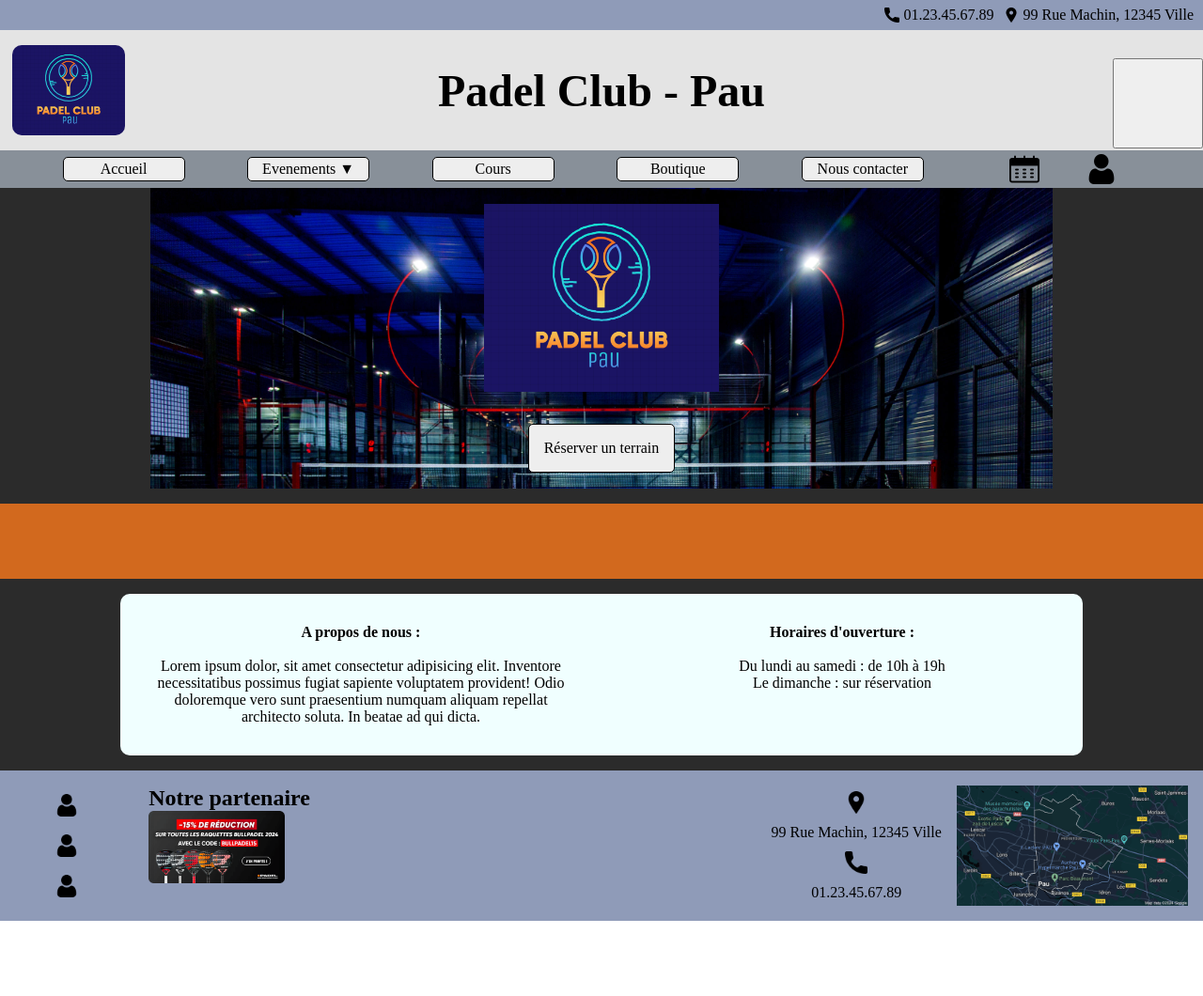
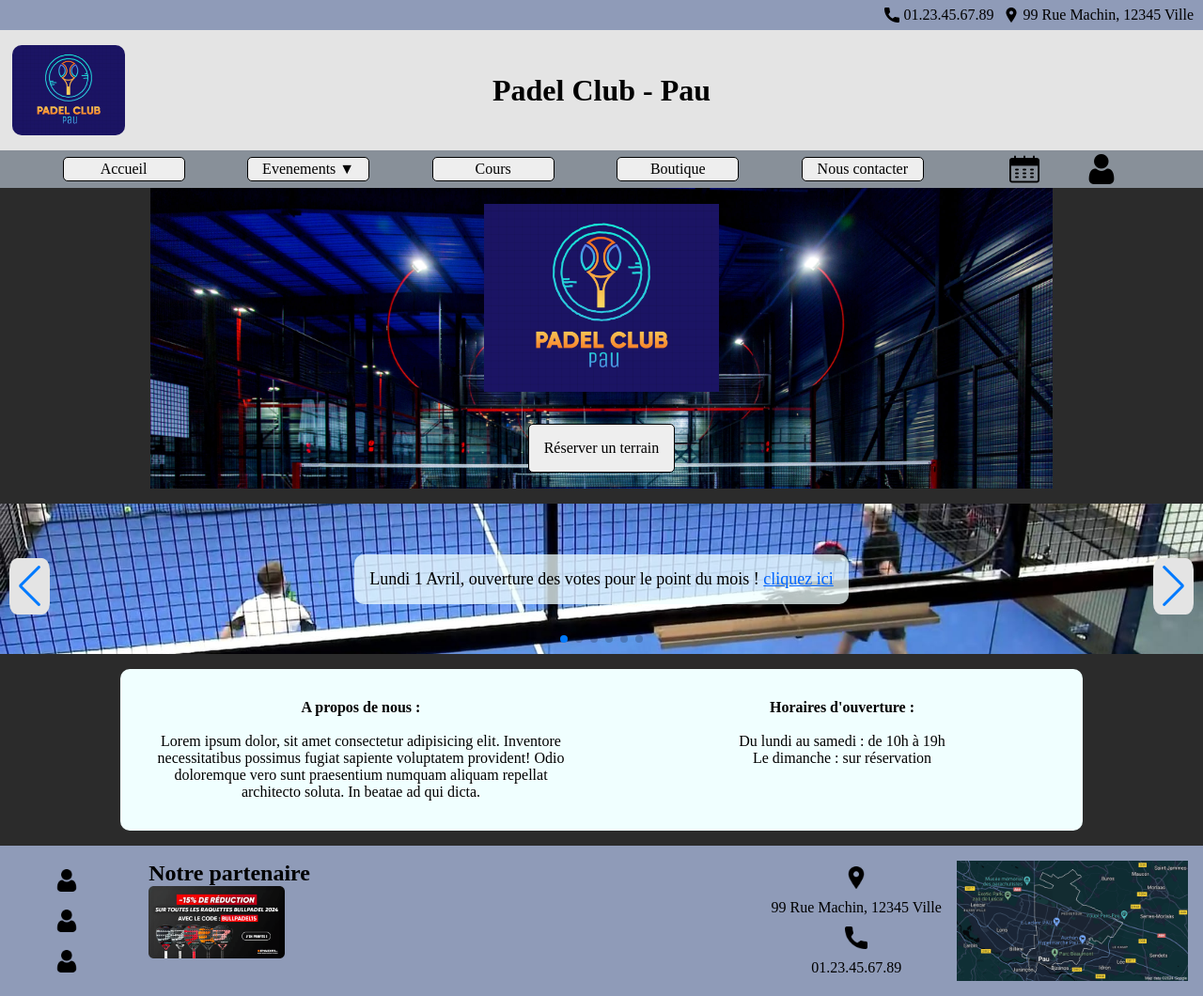
Before and after one commit to J0hD3v/Projet-Fil-Rouge, a plain HTML site: page index.html in a window 1280 px wide. Shown: the whole page at 94% size. Before the commit the page ends 980 px from the top, so only its background shows below. Drawn offline with nearby package versions, Linux system fonts and the light colour scheme.

Commit message:
nouveau carousel

```diff
--- a/CSS/style-header.css
+++ b/CSS/style-header.css
@@ -2,6 +2,12 @@
 header {
     height: 20vh;
     width: 100%;
+}
+
+@media screen and (max-width: 850px) {
+    header {
+        height: 10vh;
+    }
 }
 
 
@@ -16,11 +22,6 @@ header {
     justify-content: end;
 }
 
-@media screen and (max-width: 850px) {
-    .header_informations {
-        display: none;
-    }
-}
 
 .header_informations .icon {
     height: 50%;
@@ -32,6 +33,11 @@ header {
     margin: 0;
 }
 
+@media screen and (max-width: 850px) {
+    .header_informations {
+        display: none;
+    }
+}
 
 /* ---------------------------------------- Partie centrale */
 .header_center {
@@ -42,12 +48,6 @@ header {
     justify-content: center;
 }
 
-@media screen and (max-width: 850px) {
-    .header_center {
-        height: 100%;
-    }
-}
-
 .header_center .logo {
     position: absolute;
     left: 1%;
@@ -56,10 +56,26 @@ header {
 }
 
 .header_center h1 {
-    font-size: 3em;
+    font-size: 2em;
 }
 
 #btn_open_navbar {
-    height: 12vh;
-    width: 12vh;
+    display: none;
 }
+
+@media screen and (max-width: 850px) {
+    .header_center {
+        height: 100%;
+    }
+
+    .header_center .logo{
+        height: 10vh;
+        left: 0;
+    }
+
+    .header_center #btn_open_navbar {
+        display: block;
+        height: 12vh;
+        width: 12vh;
+    }
+}
--- a/CSS/style-main.css
+++ b/CSS/style-page-accueil.css
@@ -43,52 +43,57 @@ main .home_background .btn_reservation:active {
 /* ---------------------------------------- Bannière des actualités */
 main .news_bar {
     width: 100%;
-    height: 10vh;
+    height: 20vh;
     margin-top: 2vh;
     margin-bottom: 2vh;
     background-color: chocolate;
 }
 
 /* Carousel */
-.carousel-item {
-    height: 10vh;
+
+
+/* ensemble du carousel */
+.swiper {
+    width: 100%;
+    height: 20vh;
+}
+
+/* page du carousel */
+.swiper-slide {
     background-image: url(../Images/carousel/carousel-1.jpg);
     background-position: center;
     background-size: cover;
+    display: flex;
+    justify-content: center;
+    align-items: center;
 }
 
-.carousel-indicators {
-    margin-bottom: 0;
-}
-
-.carousel-caption {
+/* contenu de la page */
+.swiper-caption {
     background-color: rgba(240, 255, 255, 0.75);
     border-radius: 10px;
-    top: 2.5vh;
-    bottom: 2.5vh;
-    padding: 0;
+    padding: 1em;
     color: black;
     display: flex;
     flex-direction: column;
     align-items: center;
     justify-content: center;
+    max-width: 60%;
 }
 
-.carousel-caption>p {
-    margin: 0;
-    font-weight: 500;
+.swiper-caption>p,
+.swiper-caption>a {
+    font-size: large;
+    text-align: center;
 }
 
-.carousel-caption a {
-    color: rgb(0, 100, 255);
+.swiper-button-prev,
+.swiper-button-next {
+    border-radius: 20%;
+    background-color: #E4E4E4;
+    padding: 0.5em;
 }
 
-.carousel-control-next-icon,
-.carousel-control-prev-icon {
-    border-radius: 50%;
-    background-color: black;
-    filter: invert(100%);
-}
 
 /* ---------------------------------------- Espace informations */
 main .home_informations {
--- a/CSS/style.css
+++ b/CSS/style.css
@@ -11,3 +11,18 @@ main {
     flex-direction: column;
     align-items: center;
 }
+
+
+
+
+
+/* Textes */
+
+.text_1 {
+    /* fixer un font-style */
+}
+
+.link,
+.link:visited {
+    color: rgb(0, 100, 255);
+}
--- /dev/null
+++ b/JS/carousel.js
@@ -0,0 +1,37 @@
+const swiper = new Swiper('.swiper', {
+
+
+
+
+    // Optional parameters
+    direction: 'horizontal',
+    loop: true,
+
+    // If we need pagination
+    pagination: {
+        el: '.swiper-pagination',
+        clickable: true,
+    },
+
+    // Navigation arrows
+    navigation: {
+        nextEl: '.swiper-button-next',
+        prevEl: '.swiper-button-prev',
+    },
+
+    // Scrollbar
+    scrollbar: {
+        el: '.swiper-scrollbar',
+    },
+
+    // Autoplay
+    /* autoplay: {
+        delay: 1000,
+    }, */
+
+    // Rewind effect (from last to first)
+    rewind: true,
+
+    slidesPerView: 1,
+
+});
--- a/index.html
+++ b/index.html
@@ -13,15 +13,19 @@
         integrity="sha384-YvpcrYf0tY3lHB60NNkmXc5s9fDVZLESaAA55NDzOxhy9GkcIdslK1eN7N6jIeHz"
         crossorigin="anonymous" defer></script>
      -->
+    <!-- lien swiper -->
+    <link rel="stylesheet" href="https://cdn.jsdelivr.net/npm/swiper@11/swiper-bundle.min.css"/>
+    <script src="https://cdn.jsdelivr.net/npm/swiper@11/swiper-bundle.min.js"></script>
     <!-- liens CSS -->
     <link rel="stylesheet" href="./CSS/style.css">
     <link rel="stylesheet" href="./CSS/style-header.css">
     <link rel="stylesheet" href="./CSS/style-navbar.css">
-    <link rel="stylesheet" href="./CSS/style-main.css">
+    <link rel="stylesheet" href="./CSS/style-page-accueil.css">
     <link rel="stylesheet" href="./CSS/style-footer.css">
     <link rel="stylesheet" href="./CSS/media-queries.css">
     <!-- liens JS -->
     <script src="./JS/mobile-navbar.js" defer></script>
+    <script src="./JS/carousel.js" defer></script>
 </head>
 
 <!--  -->
@@ -78,50 +82,58 @@
         <section class="news_bar">
             <!-- carroussel -->
 
-<!--
-            <div id="carouselExampleCaptions" class="carousel slide">
-                <div class="carousel-indicators">
-                    <button type="button" data-bs-target="#carouselExampleCaptions" data-bs-slide-to="0" class="active"
-                        aria-current="true" aria-label="Slide 1"></button>
-                    <button type="button" data-bs-target="#carouselExampleCaptions" data-bs-slide-to="1"
-                        aria-label="Slide 2"></button>
-                    <button type="button" data-bs-target="#carouselExampleCaptions" data-bs-slide-to="2"
-                        aria-label="Slide 3"></button>
-                </div>
-                <div class="carousel-inner">
-                    <div class="carousel-item active">
-                        <div class="carousel-caption">
-                            <p>Lundi 1 Avril, ouverture des votes pour le point du mois ! <a href="#">cliquez ici</a></p>
+
+            <!-- Slider main container -->
+            <div class="swiper">
+                <!-- Additional required wrapper -->
+                <div class="swiper-wrapper">
+                    <!-- Slide 1 -->
+                    <div class="swiper-slide">
+                        <div class="swiper-caption">
+                            <p>Lundi 1 Avril, ouverture des votes pour le point du mois ! <a href="#" class="link">cliquez ici</a></p>
                         </div>
                     </div>
-                    <div class="carousel-item">
-                        <div class="carousel-caption">
-                            <p>Some representative placeholder content for the second slide.</p>
+                    <!-- Slide 2 -->
+                    <div class="swiper-slide">
+                        <div class="swiper-caption">
+                            <p>Lundi 1 Avril, ouverture des votes pour le point du mois ! <a href="#" class="link">cliquez ici</a></p>
                         </div>
                     </div>
-                    <div class="carousel-item">
-                        <div class="carousel-caption">
-                            <p>Some representative placeholder content for the third slide.</p>
+                    <!-- Slide 3 -->
+                    <div class="swiper-slide">
+                        <div class="swiper-caption">
+                            <p>Lundi 1 Avril, ouverture des votes pour le point du mois ! <a href="#" class="link">cliquez ici</a></p>
+                        </div>
+                    </div>
+                    <!-- Slide 4 -->
+                    <div class="swiper-slide">
+                        <div class="swiper-caption">
+                            <p>Lundi 1 Avril, ouverture des votes pour le point du mois ! <a href="#" class="link">cliquez ici</a></p>
+                        </div>
+                    </div>
+                    <!-- Slide 5 -->
+                    <div class="swiper-slide">
+                        <div class="swiper-caption">
+                            <p>Lundi 1 Avril, ouverture des votes pour le point du mois ! <a href="#" class="link">cliquez ici</a></p>
+                        </div>
+                    </div>
+                    <!-- Slide 6 -->
+                    <div class="swiper-slide">
+                        <div class="swiper-caption">
+                            <p>Lundi 1 Avril, ouverture des votes pour le point du mois ! <a href="#" class="link">cliquez ici</a></p>
                         </div>
                     </div>
                 </div>
-                <button class="carousel-control-prev" type="button" data-bs-target="#carouselExampleCaptions"
-                    data-bs-slide="prev">
-                    <span class="carousel-control-prev-icon" aria-hidden="true"></span>
-                    <span class="visually-hidden">Previous</span>
-                </button>
-                <button class="carousel-control-next" type="button" data-bs-target="#carouselExampleCaptions"
-                    data-bs-slide="next">
-                    <span class="carousel-control-next-icon" aria-hidden="true"></span>
-                    <span class="visually-hidden">Next</span>
-                </button>
+                <!-- Pagination -->
+                <div class="swiper-pagination"></div>
+
+                <!-- Navigation buttons -->
+                <div class="swiper-button-prev"></div>
+                <div class="swiper-button-next"></div>
+
+                <!-- If we need scrollbar -->
+                <!-- <div class="swiper-scrollbar"></div> -->
             </div>
-
- -->
-
-
-
-
 
 
             <!-- fin carroussel -->
```
